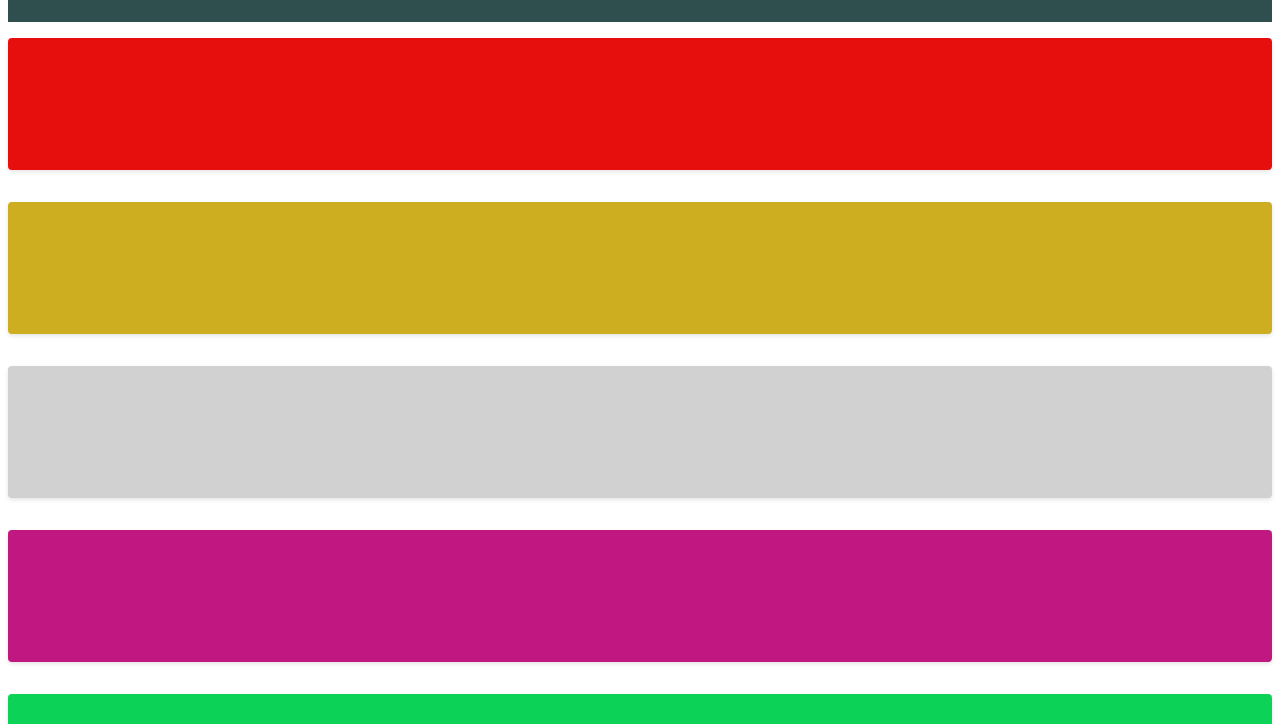
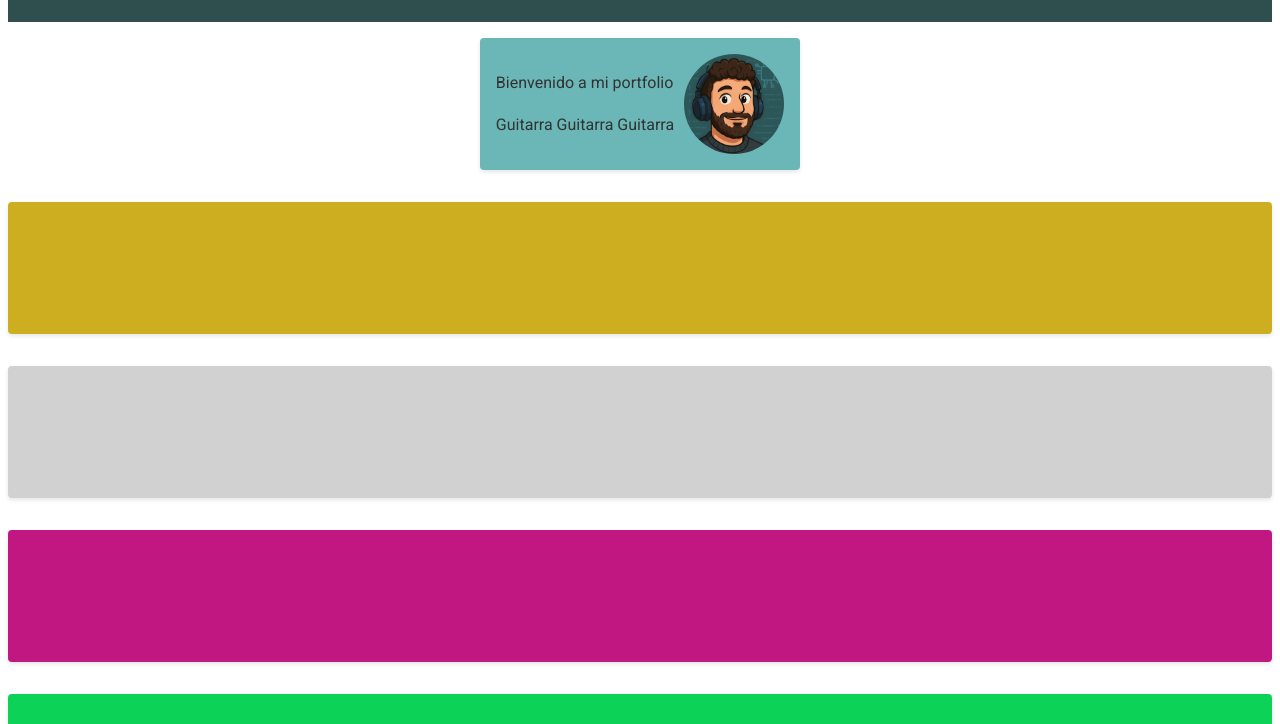
Before and after one commit to matimorales721/Portfolio, a plain HTML site: page index.html in a window 1280 px wide. Shown: the part 76-800 px from the top of the page. Drawn offline with Linux system fonts and the light colour scheme.

Commit message:
Card inicio

```diff
--- a/index.html
+++ b/index.html
@@ -21,7 +21,15 @@
     </header>
 
     <main>
-      <section id="inicio" class="section"></section>
+      <section id="inicio" class="section">
+        <div class="card">
+          <div class="card-text">
+            <p>Bienvenido a mi portfolio</p>
+            <p>Guitarra Guitarra Guitarra</p>
+          </div>
+          <img class="card-img" src="./foto_avatar.png" alt="ima_card" />
+        </div>
+      </section>
       <section id="proyectos" class="section"></section>
       <section id="servicios" class="section"></section>
       <section id="sobremi" class="section"></section>
--- a/styles.css
+++ b/styles.css
@@ -34,6 +34,7 @@ nav {
 }
 nav img {
   height: 40px;
+  margin-right: 0.5rem;
 }
 
 nav ul {
@@ -59,13 +60,28 @@ main {
 .section {
   border-radius: 4px;
   box-shadow: 0 2px 4px rgba(0, 0, 0, 0.1);
-  height: 100px;
+  min-height: 100px;
 }
 
 #inicio {
-  background: #e70e0e;
+  background: rgb(107, 182, 182);
   padding: 1rem;
   margin-bottom: 2rem;
+  max-width: 320px;
+  justify-self: center;
+}
+
+.card {
+  display: flex;
+  justify-content: center;
+  align-items: center;
+}
+
+.card img {
+  max-width: 100%;
+  height: 100px;
+  margin-left: 10px;
+  border-radius: 50%;
 }
 
 #proyectos {
```
Also changed, not shown: foto_avatar.png (added), 1 other file.
